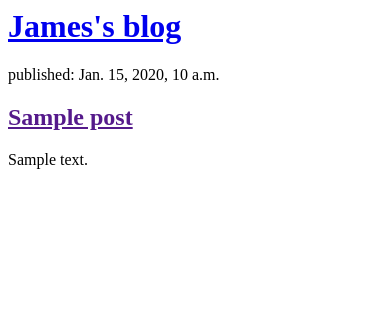
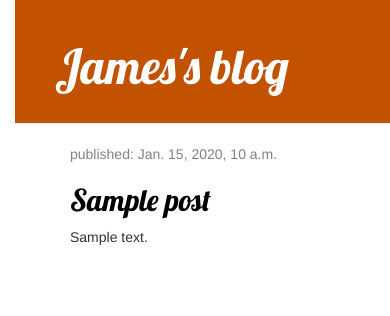
Before and after one commit to JLB719/bassignment, a Django app: page / in a window 390 px wide. Shown: the top 316 px of the page. Run offline with Django 3.2, Linux system fonts and the light colour scheme; tables that the repository leaves empty hold one stand-in row (values such as "Sample post"); some libraries are stand-ins or nearby versions.

Commit message:
Worked on ome templates and more html files

```diff
--- /dev/null
+++ b/blog/static/css/blog.css
@@ -0,0 +1,44 @@
+h1 a, h2 a {
+  color: #C25100;
+  font-family: 'Lobster';
+}
+body {
+  padding-left: 15px;
+}
+.page-header {
+background-color: #C25100;
+margin-top: 0;
+padding: 20px 20px 20px 40px;
+}
+.page-header h1, .page-header h1 a, .page-header h1 a:visited, .page-header h1 a:active {
+color: #ffffff;
+font-size: 36pt;
+text-decoration: none;
+}
+.content {
+margin-left: 40px;
+}
+h1, h2, h3, h4 {
+font-family: 'Lobster', cursive;
+}
+.date {
+color: #828282;
+}
+.save {
+float: right;
+}
+.post-form textarea, .post-form input {
+width: 100%;
+}
+.top-menu, .top-menu:hover, .top-menu:visited {
+color: #ffffff;
+float: right;
+font-size: 26pt;
+margin-right: 20px;
+}
+.post {
+margin-bottom: 70px;
+}
+.post h2 a, .post h2 a:visited {
+color: #000000;
+}
--- /dev/null
+++ b/blog/templates/blog/base.html
@@ -0,0 +1,25 @@
+{% load static %}
+<html>
+  <head>
+    <title>James's blog</title>
+    <link rel="stylesheet" href="//maxcdn.bootstrapcdn.com/bootstrap/3.2.0/css/bootstrap.min.css">
+    <link rel="stylesheet" href="//maxcdn.bootstrapcdn.com/bootstrap/3.2.0/css/bootstrap-theme.min.css">
+    <link href="//fonts.googleapis.com/css?family=Lobster&subset=latin,latin-ext" rel="stylesheet" type = "text/css">
+    <link rel="stylesheet" href="{% static 'css/blog.css' %}">
+
+  </head>
+  <body>
+<div class ="page-header">
+<h1><a href="/">James's blog</a></h1>
+</div>
+<div class="content container">
+<div class="row">
+<div class="col-md-8">
+{% block content %}
+{% endblock %}
+</div>
+</div>
+</div>
+
+</body>
+</html>
--- a/blog/templates/blog/post_list.html
+++ b/blog/templates/blog/post_list.html
@@ -1,19 +1,12 @@
-<html>
-  <head>
-    <title>James's blog</title>
-
-  </head>
-  <body>
-<div>
-<h1><a href="/">James's blog</a></h1>
+{% extends 'blog/base.html'%}
+{% block content %}
+{% for post in posts %}
+<div class="post">
+<div class="date">
+<p>published: {{ post.published_date }}</p>
 </div>
-{% for post in posts %}
-<div>
-  <p>published: {{post.published_date}}</p>
-  <h2><a href = "">{{post.title}}</a></h2>
-  <p>{{post.text|linebreaksbr}}</p>
+<h2><a href="{% url 'post_detail' pk=post.pk %}">{{ post.title }}</a></h2>
+<p>{{ post.text|linebreaksbr }}</p>
 </div>
-
 {% endfor %}
-</body>
-</html>
+{% endblock %}
--- a/blog/urls.py
+++ b/blog/urls.py
@@ -3,4 +3,5 @@ from . import views
 
 urlpatterns = [
     path('', views.post_list, name='post_list'),
+    path('post/<int:pk>/', views.post_detail, name='post_detail'),
 ]
--- a/blog/views.py
+++ b/blog/views.py
@@ -1,7 +1,11 @@
-from django.shortcuts import render
+from django.shortcuts import render, get_object_or_404
 from django.utils import timezone
+
 from .models import Post
 # Create your views here.
 def post_list(request) :
     posts = Post.objects.filter(published_date__lte=timezone.now()).order_by('published_date')
     return render(request, 'blog/post_list.html', {'posts': posts})
+def post_detail(request, pk):
+    post = get_object_or_404(Post, pk=pk)
+    return render(request, 'blog/post_detail.html', {'post': post})
```
Also changed, not shown: blog/templates/blog/post_detail.html (added, +12 -0 lines).
